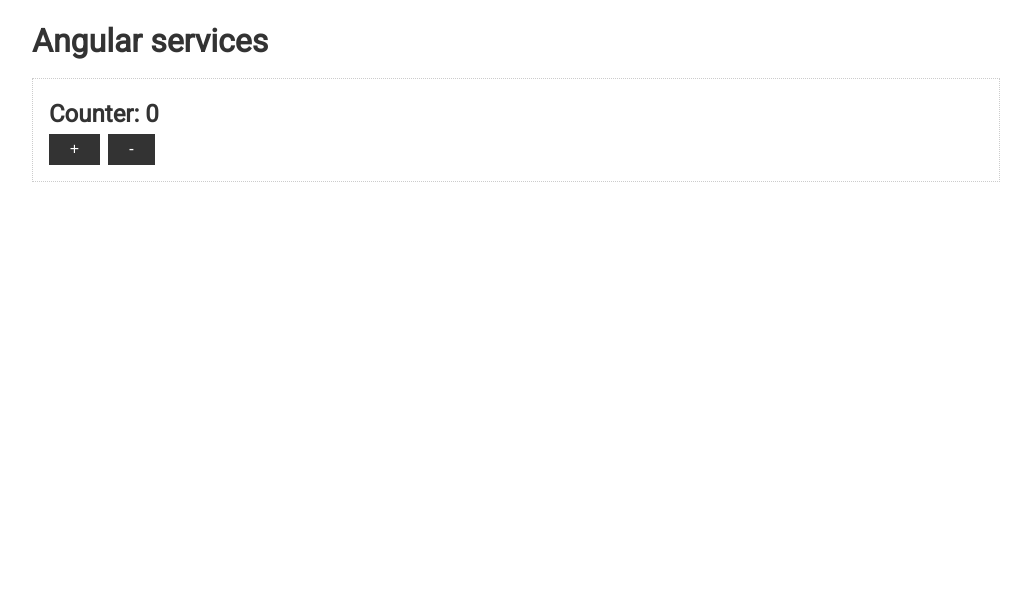
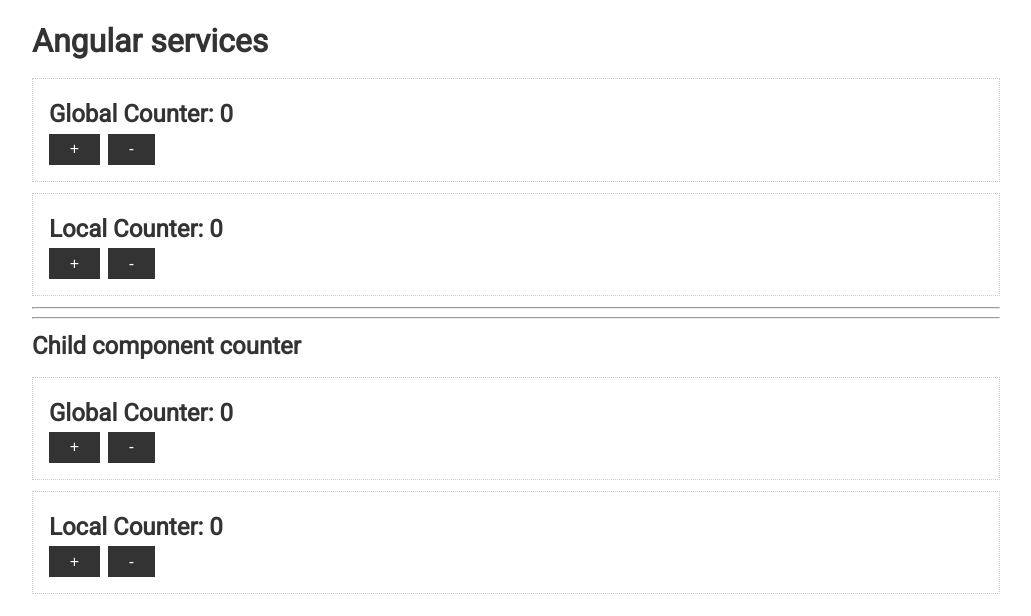
Before and after one commit to RamanSlinka/learn-angular, an Angular app: page / in a window 1280 px wide. Shown: the top 616 px of the page, without its empty margins (124-1155 px from the left). Built offline with nearby package versions, Linux system fonts and the light colour scheme.

Commit message:
learn services: @Injectable; providers[...] in @Component; Scope services

```diff
--- a/src/app/app.module.ts
+++ b/src/app/app.module.ts
@@ -11,7 +11,7 @@
 import { FormTemplateComponent } from './forms/form-template/form-template.component';
 import { FormReactiveComponent } from './forms/form-reactive/form-reactive.component';
 import { CounterComponent } from './counter/counter.component';
-import {CounterService} from "./services/counter.service";
+import { CounterChildComponent } from './counter/counter-child/counter-child.component';
 
 @NgModule({
   declarations: [
@@ -22,6 +22,7 @@
     FormTemplateComponent,
     FormReactiveComponent,
     CounterComponent,
+    CounterChildComponent,
   ],
   imports: [
     BrowserModule,
@@ -30,7 +31,7 @@
     ReactiveFormsModule,
     HttpClientModule
   ],
-  providers: [CounterService],
+  providers: [],
   bootstrap: [AppComponent]
 })
 export class AppModule { }
--- /dev/null
+++ b/src/app/counter/counter-child/counter-child.component.html
@@ -0,0 +1,11 @@
+<h2>Child component counter</h2>
+<div class="card">
+  <h2>Global Counter: {{counterService.counter}}</h2>
+  <button (click)="counterService.increase()" class="btn">+</button>
+  <button (click)="counterService.decrease()" class="btn">-</button>
+</div>
+<div class="card">
+  <h2>Local Counter: {{counterLocalService.counter}}</h2>
+  <button (click)="counterLocalService.increase()" class="btn">+</button>
+  <button (click)="counterLocalService.decrease()" class="btn">-</button>
+</div>
--- /dev/null
+++ b/src/app/counter/counter-child/counter-child.component.ts
@@ -0,0 +1,17 @@
+import {Component} from '@angular/core';
+import {CounterService} from 'src/app/services/counter.service';
+import {CounterLocalService} from "../../services/counter-local.service";
+
+@Component({
+  selector: 'ang-counter-child',
+  templateUrl: './counter-child.component.html',
+  styleUrls: ['./counter-child.component.scss'],
+  providers: [CounterLocalService]
+})
+export class CounterChildComponent {
+
+  constructor(public counterLocalService: CounterLocalService,
+              public counterService: CounterService) {
+  }
+
+}
--- a/src/app/counter/counter.component.html
+++ b/src/app/counter/counter.component.html
@@ -2,8 +2,16 @@
   <h1>Angular services</h1>
 
   <div class="card">
-    <h2>Counter: {{counterService.counter}}</h2>
+    <h2> Global Counter: {{counterService.counter}}</h2>
     <button (click)="counterService.increase()" class="btn">+</button>
     <button (click)="counterService.decrease()" class="btn">-</button>
   </div>
+  <div class="card">
+    <h2>Local Counter: {{counterLocalService.counter}}</h2>
+    <button (click)="counterLocalService.increase()" class="btn">+</button>
+    <button (click)="counterLocalService.decrease()" class="btn">-</button>
+  </div>
+  <hr>
+  <hr>
+  <ang-counter-child></ang-counter-child>
 </div>
--- a/src/app/counter/counter.component.ts
+++ b/src/app/counter/counter.component.ts
@@ -1,13 +1,18 @@
 import { Component } from '@angular/core';
 import {CounterService} from "../services/counter.service";
+import {CounterLocalService} from "../services/counter-local.service";
 
 @Component({
   selector: 'ang-counter',
   templateUrl: './counter.component.html',
-  styleUrls: ['./counter.component.scss']
+  styleUrls: ['./counter.component.scss'],
+  providers: [CounterLocalService]
 })
 export class CounterComponent {
 
-  constructor(public counterService: CounterService) {  }
+  constructor(
+    public counterService: CounterService,
+    public  counterLocalService: CounterLocalService
+  ) {  }
 
 }
--- /dev/null
+++ b/src/app/services/counter-local.service.ts
@@ -0,0 +1,13 @@
+import { Injectable } from '@angular/core';
+
+@Injectable()
+export class CounterLocalService {
+  counter = 0
+
+  increase() {
+    this.counter ++
+  }
+  decrease () {
+    this.counter--
+  }
+}
--- a/src/app/services/counter.service.ts
+++ b/src/app/services/counter.service.ts
@@ -1,6 +1,8 @@
 import {Injectable} from "@angular/core";
 
-@Injectable()
+@Injectable({
+  providedIn: 'root'
+})
 export class CounterService {
   counter = 0
 
```
Also changed, not shown: src/app/counter/counter-child/counter-child.component.scss (added).
